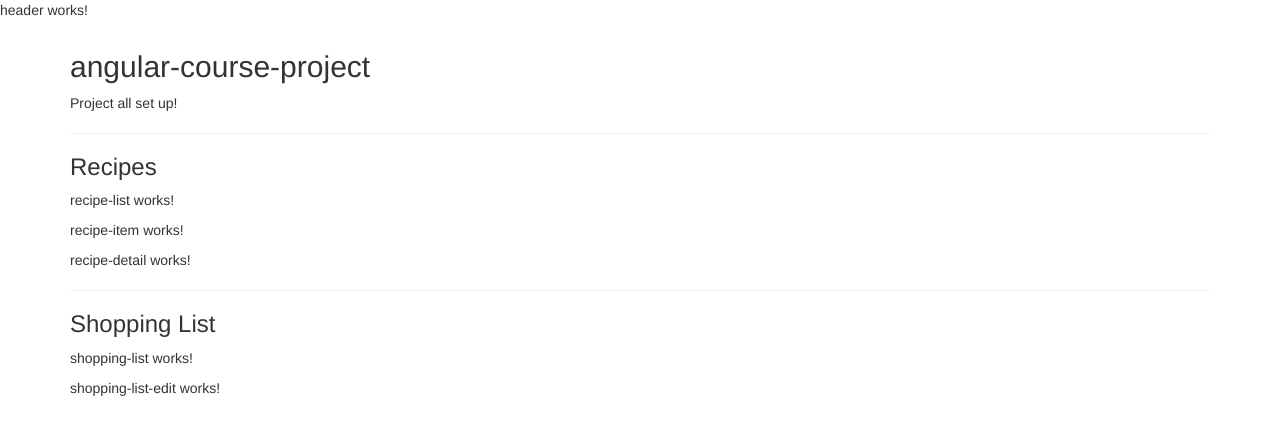
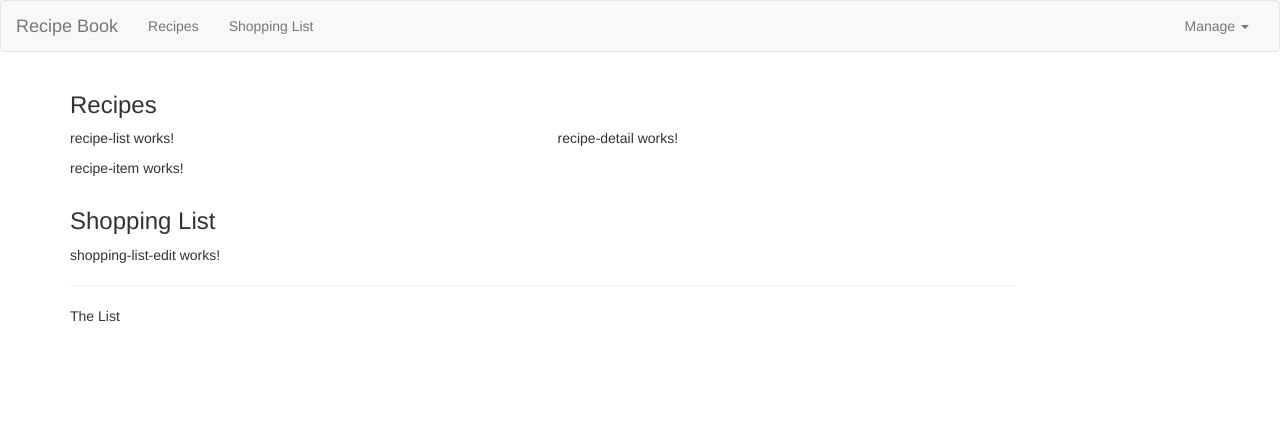
Before and after one commit to KiraTeresa/angular-course-project, an Angular app: page / in a window 1280 px wide. Shown: the top 434 px of the page. Built offline with nearby package versions, Linux system fonts and the light colour scheme.

Commit message:
Add the navbar

```diff
--- a/src/app/app.component.html
+++ b/src/app/app.component.html
@@ -2,15 +2,10 @@
 <div class="container">
   <div class="row">
     <div class="col-md-12">
-      <h2>{{ title }}</h2>
-      <p>Project all set up!</p>
-      <hr>
       <h3>Recipes</h3>
-      <recipes/>
-      <hr>
+      <app-recipes/>
       <h3>Shopping List</h3>
       <shopping-list/>
-      <shopping-list-edit/>
     </div>
   </div>
 </div>
--- a/src/app/components/header/header.component.html
+++ b/src/app/components/header/header.component.html
@@ -1 +1,23 @@
-<p>header works!</p>
+<nav class="navbar navbar-default">
+  <div class="container-fluid">
+    <div class="navbar-header">
+      <a href="#" class="navbar-brand">Recipe Book</a>
+    </div>
+
+    <div class="collapse navbar-collapse">
+      <ul class="nav navbar-nav">
+        <li><a href="#">Recipes</a></li>
+        <li><a href="#">Shopping List</a></li>
+      </ul>
+      <ul class="nav navbar-nav navbar-right">
+        <li class="dropdown">
+          <a href="#" class="dropdown-toggle" role="button">Manage <span class="caret"></span></a>
+          <ul class="dropdown-menu">
+            <li><a href="#">save data</a></li>
+            <li><a href="#">fetch data</a></li>
+          </ul>
+        </li>
+      </ul>
+    </div>
+  </div>
+</nav>
--- a/src/app/components/recipes/recipe-list/recipe-list.component.html
+++ b/src/app/components/recipes/recipe-list/recipe-list.component.html
@@ -1 +1,2 @@
 <p>recipe-list works!</p>
+<recipe-item/>
--- a/src/app/components/recipes/recipes.component.html
+++ b/src/app/components/recipes/recipes.component.html
@@ -1,3 +1,8 @@
-<recipe-list/>
-<recipe-item/>
-<recipe-detail/>
+<div class="row">
+  <div class="col-md-5">
+    <recipe-list/>
+  </div>
+  <div class="col-md-7">
+    <recipe-detail/>
+  </div>
+</div>
--- a/src/app/components/recipes/recipes.component.ts
+++ b/src/app/components/recipes/recipes.component.ts
@@ -1,7 +1,7 @@
 import {Component} from "@angular/core";
 
 @Component({
-  selector: 'recipes',
+  selector: 'app-recipes',
   templateUrl: './recipes.component.html',
   styleUrls: ['./recipes.component.css']
 })
--- a/src/app/components/shopping-list/shopping-list.component.html
+++ b/src/app/components/shopping-list/shopping-list.component.html
@@ -1 +1,7 @@
-<p>shopping-list works!</p>
+<div class="row">
+  <div class="col-xs-10">
+    <shopping-list-edit/>
+    <hr>
+    <p>The List</p>
+  </div>
+</div>
```
Also changed, not shown: 1 other file (tests, documents, lock files or other folders).
